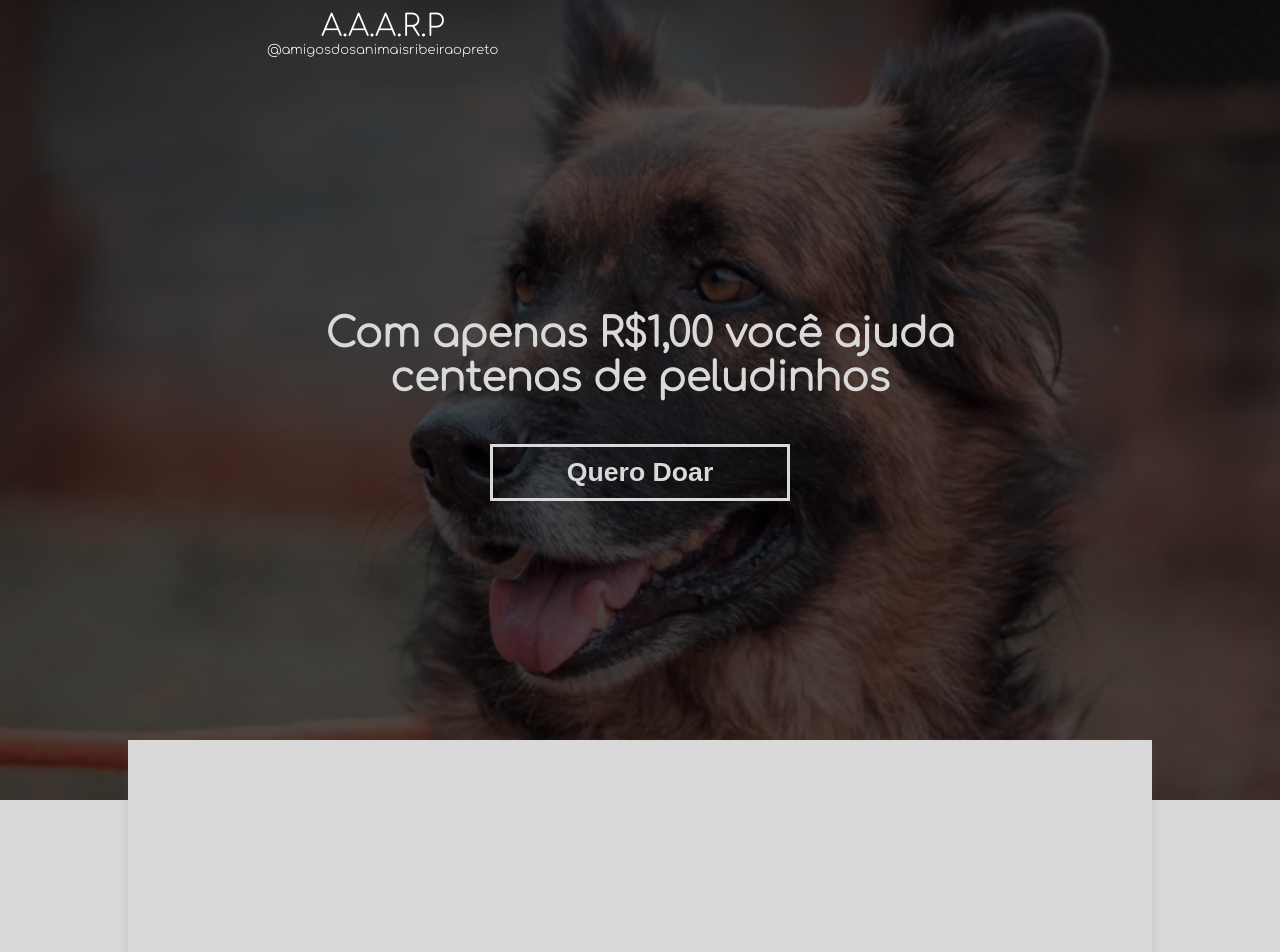
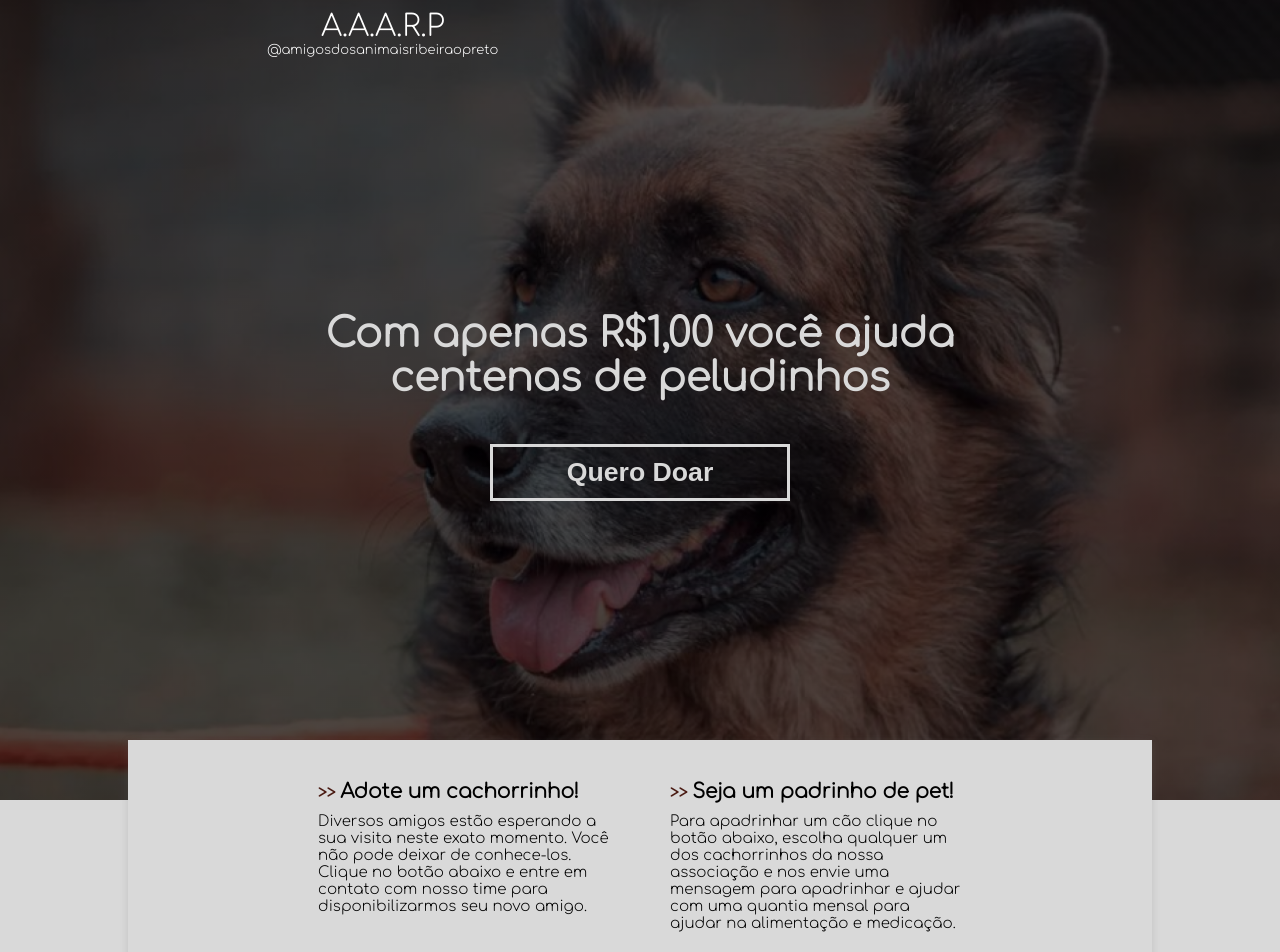
Before and after one commit to bolodissenoura/AAARP, a React (Vite) app: page / in a window 1280 px wide. Shown: the top 952 px of the page. Built offline with nearby package versions, Linux system fonts and the light colour scheme.

Commit message:
feat: transition component

```diff
--- a/src/pages/general/home/home.page.tsx
+++ b/src/pages/general/home/home.page.tsx
@@ -18,7 +18,29 @@ export function Home() {
         </S.ContentButton>
       </S.Container>
       <S.SecondContainer>
-        <S.TransitionContent></S.TransitionContent>
+        <S.TransitionContent>
+          <S.Grid>
+            <S.Col>
+              <h1>Adote um cachorrinho!</h1>
+              <p>
+                Diversos amigos estão esperando a sua visita neste exato
+                momento. Você não pode deixar de conhece-los. Clique no botão
+                abaixo e entre em contato com nosso time para disponibilizarmos
+                seu novo amigo.
+              </p>
+              {/* <C.Button text='Adotar' /> */}
+            </S.Col>
+            <S.Col>
+              <h1>Seja um padrinho de pet!</h1>
+              <p>
+                Para apadrinhar um cão clique no botão abaixo, escolha qualquer
+                um dos cachorrinhos da nossa associação e nos envie uma mensagem
+                para apadrinhar e ajudar com uma quantia mensal para ajudar na
+                alimentação e medicação.
+              </p>
+            </S.Col>
+          </S.Grid>
+        </S.TransitionContent>
       </S.SecondContainer>
 
       <h1>Home</h1>
--- a/src/pages/general/home/home.styles.ts
+++ b/src/pages/general/home/home.styles.ts
@@ -50,7 +50,8 @@ export const TransitionContent = styled.div`
   box-shadow: rgba(99, 99, 99, 0.2) 0px 2px 8px 0px;
   margin-top: -60px;
   width: 80vw;
-  height: 300px;
+  height: 250px;
+  overflow-y: scroll;
 `;
 
 export const SecondContainer = styled.div`
@@ -58,3 +59,45 @@ export const SecondContainer = styled.div`
   height: 100vh;
   width: 100vw;
 `;
+
+export const Grid = styled.div`
+  display: grid;
+  grid-template-columns: 1fr 1fr;
+  padding: 10px;
+  @media ${deviceMinWidth.tabletL} {
+    margin: 0 150px;
+  }
+  @media ${deviceMinWidth.desktopS} {
+    margin: 0 150px;
+  }
+`;
+
+export const Col = styled.div`
+  h1 {
+    font-size: 12px;
+    margin-bottom: 10px;
+    @media ${deviceMinWidth.tabletL} {
+      font-size: 20px;
+    }
+    @media ${deviceMinWidth.desktopS} {
+      font-size: 30px;
+    }
+  }
+  h1:before {
+    content: '>> ';
+    color: var(--brownDark);
+    font-size: 16px;
+  }
+  p {
+    font-size: 10px;
+    @media ${deviceMinWidth.tabletL} {
+      font-size: 15px;
+    }
+    @media ${deviceMinWidth.desktopS} {
+      font-size: 20px;
+    }
+  }
+
+  max-width: 500px;
+  padding: 30px;
+`;
```
